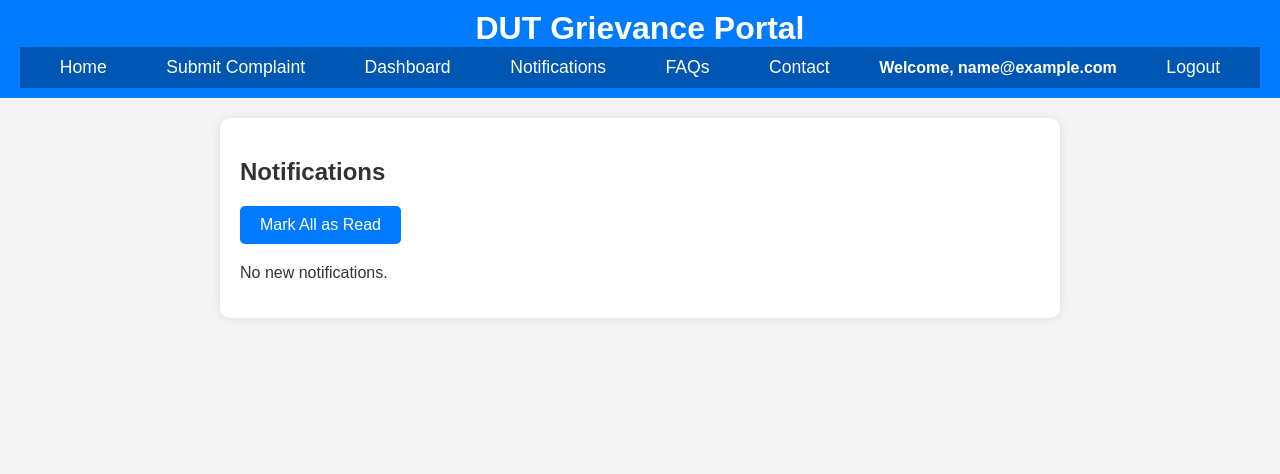
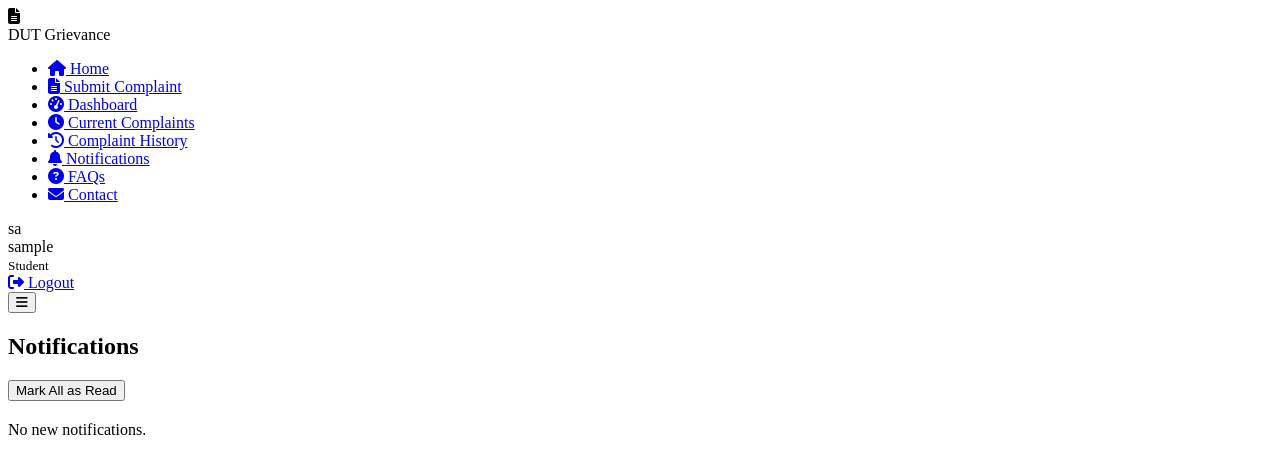
Before and after one commit to KaylinR7/DUTGrievancePortal, a Flask app: page /notifications in a window 1280 px wide. Shown: the top 474 px of the page. Run offline with Flask 2, Linux system fonts and the light colour scheme; the visitor is signed in with stand-in values (Sample User, id 1); data comes from the database, SQL or seed files in the repository; data that the repository does not hold is empty; parts of the project's set-up code (start-up, migrations or seed data) failed here and were passed over.

Commit message:
Updated the base.html

```diff
--- a/DUTGrievancePortal/templates/base.html
+++ b/DUTGrievancePortal/templates/base.html
@@ -4,38 +4,115 @@
     <meta charset="UTF-8">
     <meta name="viewport" content="width=device-width, initial-scale=1.0">
     <title>DUT Grievance Portal</title>
-    <link href="../static/content/Styles.css" rel="stylesheet" />
+    <link href="../static/content/Student.css" rel="stylesheet" />
+    <link rel="stylesheet" href="https://cdnjs.cloudflare.com/ajax/libs/font-awesome/6.4.0/css/all.min.css">
 </head>
 <body>
-    <header>
-        <h1>DUT Grievance Portal</h1>
-        <nav>
+    <div class="layout">
+        <!-- Sidebar -->
+        <aside class="sidebar" id="sidebar">
+            <div class="sidebar-header">
+                <div class="sidebar-logo">
+                    <div class="sidebar-logo-icon">
+                        <i class="fas fa-file-alt"></i>
+                    </div>
+                    <span>DUT Grievance</span>
+                </div>
+            </div>
+
+            <div class="sidebar-content">
+                <ul class="sidebar-menu">
                     {% if current_user.is_authenticated %}
-            <!-- Authenticated Navigation -->
-            <a href="{{ url_for('main.index') }}">Home</a>
-            <a href="{{ url_for('main.submit_complaint') }}">Submit Complaint</a>
-            <a href="{{ url_for('main.dashboard') }}">Dashboard</a>
-            <a href="{{ url_for('main.notifications') }}" class="notification-link">
-                Notifications
+                    <li class="sidebar-menu-item">
+                        <a href="{{ url_for('main.index') }}" class="sidebar-menu-link {% if request.path == url_for('main.index') %}active{% endif %}">
+                            <i class="fas fa-home"></i>
+                            <span>Home</span>
+                        </a>
+                    </li>
+                    <li class="sidebar-menu-item">
+                        <a href="{{ url_for('main.submit_complaint') }}" class="sidebar-menu-link {% if request.path == url_for('main.submit_complaint') %}active{% endif %}">
+                            <i class="fas fa-file-alt"></i>
+                            <span>Submit Complaint</span>
+                        </a>
+                    </li>
+                    <li class="sidebar-menu-item">
+                        <a href="{{ url_for('main.dashboard') }}" class="sidebar-menu-link {% if request.path == url_for('main.dashboard') %}active{% endif %}">
+                            <i class="fas fa-tachometer-alt"></i>
+                            <span>Dashboard</span>
+                        </a>
+                    </li>
+                    <li class="sidebar-menu-item">
+                        <a href="{{ url_for('main.current_complaints') }}" class="sidebar-menu-link {% if request.path == url_for('main.current_complaints') %}active{% endif %}">
+                            <i class="fas fa-clock"></i>
+                            <span>Current Complaints</span>
+                        </a>
+                    </li>
+                    <li class="sidebar-menu-item">
+                        <a href="{{ url_for('main.complaint_history') }}" class="sidebar-menu-link {% if request.path == url_for('main.complaint_history') %}active{% endif %}">
+                            <i class="fas fa-history"></i>
+                            <span>Complaint History</span>
+                        </a>
+                    </li>
+                    <li class="sidebar-menu-item">
+                        <a href="{{ url_for('main.notifications') }}" class="sidebar-menu-link {% if request.path == url_for('main.notifications') %}active{% endif %}">
+                            <i class="fas fa-bell"></i>
+                            <span>Notifications</span>
                             {% if notification_count > 0 %}
                             <span class="notification-badge">{{ notification_count }}</span>
                             {% endif %}
                         </a>
-            <a href="{{ url_for('main.faqs') }}">FAQs</a>
-            <a href="{{ url_for('main.contact') }}">Contact</a>
-            <span class="user-info">Welcome, {{ current_user.email }}</span>
-            <a href="{{ url_for('main.logout') }}">Logout</a>
+                    </li>
+                    {% endif %}
+                    <li class="sidebar-menu-item">
+                        <a href="{{ url_for('main.faqs') }}" class="sidebar-menu-link {% if request.path == url_for('main.faqs') %}active{% endif %}">
+                            <i class="fas fa-question-circle"></i>
+                            <span>FAQs</span>
+                        </a>
+                    </li>
+                    <li class="sidebar-menu-item">
+                        <a href="{{ url_for('main.contact') }}" class="sidebar-menu-link {% if request.path == url_for('main.contact') %}active{% endif %}">
+                            <i class="fas fa-envelope"></i>
+                            <span>Contact</span>
+                        </a>
+                    </li>
+                </ul>
+            </div>
+
+            <div class="sidebar-footer">
+                {% if current_user.is_authenticated %}
+                <div class="user-info">
+                    <div class="user-avatar">
+                        {{ current_user.student_staff_number[:2] }}
+                    </div>
+                    <div>
+                        <div>{{ current_user.student_staff_number }}</div>
+                        <small>
+                            {% if current_user.is_admin %}Admin
+                            {% elif current_user.is_staff %}Staff
+                            {% else %}Student{% endif %}
+                        </small>
+                    </div>
+                </div>
+                <a href="{{ url_for('main.logout') }}" class="btn btn-danger" style="width: 100%;">
+                    <i class="fas fa-sign-out-alt"></i>
+                    Logout
+                </a>
                 {% else %}
-            <!-- Public Navigation -->
-            <a href="{{ url_for('main.welcome') }}">Home</a>
-            <a href="{{ url_for('main.faqs') }}">FAQs</a>
-            <a href="{{ url_for('main.contact') }}">Contact</a>
-            <a href="{{ url_for('main.login') }}">Login</a>
-            <a href="{{ url_for('main.register') }}">Register</a>
+                <a href="{{ url_for('main.login') }}" class="btn btn-primary" style="width: 100%; margin-bottom: 0.5rem;">
+                    <i class="fas fa-sign-in-alt"></i>
+                    Login
+                </a>
                 {% endif %}
-        </nav>
-    </header>
-    <main>
+            </div>
+        </aside>
+
+        <!-- Main Content -->
+        <main class="main-content">
+            <!-- Mobile Sidebar Toggle -->
+            <button class="sidebar-toggle" id="sidebar-toggle">
+                <i class="fas fa-bars"></i>
+            </button>
+
             {% with messages = get_flashed_messages(with_categories=true) %}
             {% if messages %}
             <div class="flash-messages">
@@ -52,5 +129,28 @@
                 {% block content %}{% endblock %}
             </div>
         </main>
+    </div>
+
+    <script>
+        // Sidebar toggle functionality
+        document.addEventListener('DOMContentLoaded', function () {
+            const sidebar = document.getElementById('sidebar');
+            const sidebarToggle = document.getElementById('sidebar-toggle');
+
+            sidebarToggle.addEventListener('click', function () {
+                sidebar.classList.toggle('open');
+            });
+
+            // Close sidebar when clicking outside on mobile
+            document.addEventListener('click', function (event) {
+                const isClickInsideSidebar = sidebar.contains(event.target);
+                const isClickOnToggle = sidebarToggle.contains(event.target);
+
+                if (!isClickInsideSidebar && !isClickOnToggle && window.innerWidth <= 768 && sidebar.classList.contains('open')) {
+                    sidebar.classList.remove('open');
+                }
+            });
+        });
+    </script>
 </body>
 </html>
```
Lines whose indentation alone changed are shown as unchanged.
